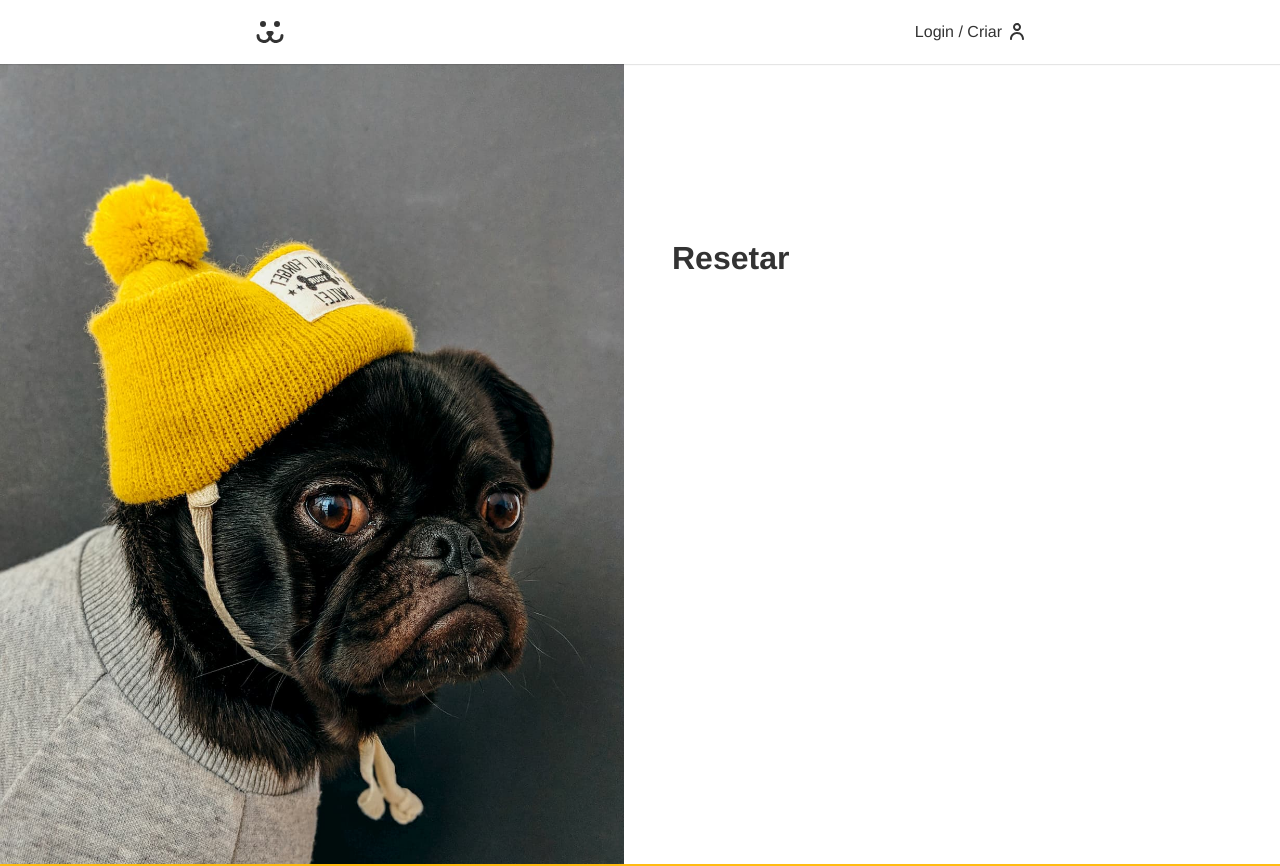
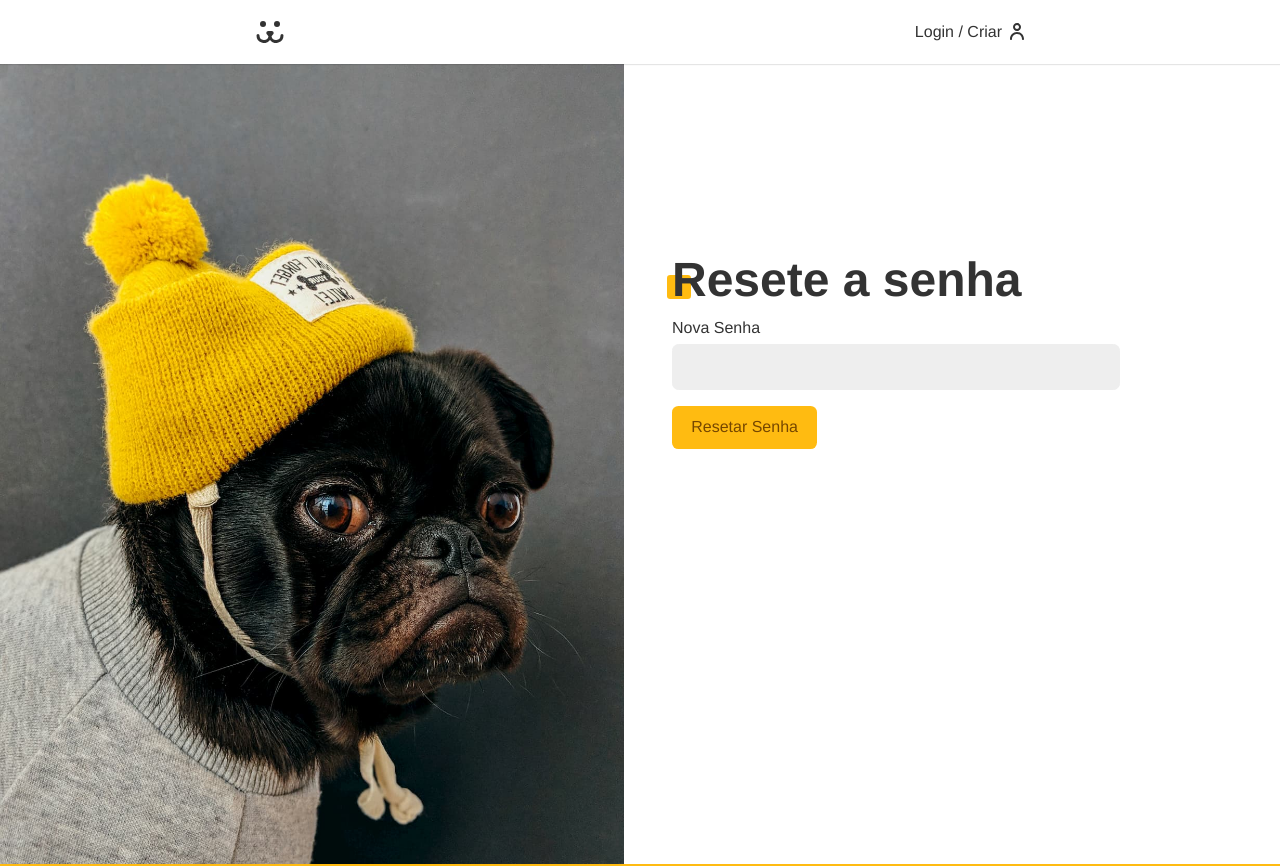
Before and after one commit to kabitschke/projetoDogs, a Next.js app: page /login/resetar in a window 1280 px wide. Shown: the top 866 px of the page. Built offline with nearby package versions, Linux system fonts and the light colour scheme; no server answers.

Commit message:
User Get

```diff
--- /dev/null
+++ b/src/actions/passwor-reset.ts
@@ -0,0 +1,26 @@
+"use server"
+import { PASSWORD_RESET } from "@/functions/api";
+import apiError from "@/functions/api-error";
+import { redirect } from "next/navigation";
+
+
+export default async function passwordReset(state: {}, formData: FormData) {
+  const login = formData.get('login') as string | null;
+  const key = formData.get('key') as string | null;
+  const password = formData.get('password') as string | null;
+
+  try {
+    if (!login || !key || !password) throw new Error('Preencha os dados');
+
+    const { url } = PASSWORD_RESET();
+
+    const response = await fetch(url, {
+      method: 'POST',
+      body: formData,
+    });
+    if (!response.ok) throw new Error('Não autorizado.');
+  } catch (error: unknown) {
+    return apiError(error);
+  }
+  redirect('/login');
+}
--- /dev/null
+++ b/src/actions/user-get.ts
@@ -0,0 +1,41 @@
+"use server"
+
+import { USER_GET } from "@/functions/api";
+import apiError from "@/functions/api-error";
+import { cookies } from "next/headers";
+
+export type User = {
+  id: number;
+  email: string;
+  username: string;
+  nome: string;
+}
+
+
+export default async function userGet() {
+
+
+  try {
+    const token = (await cookies()).get('token')?.value;
+    if (!token) throw new Error('Token não encontrado.');
+    const { url } = USER_GET();
+
+    const response = await fetch(url, {
+      method: 'GET',
+      headers: {
+        Authorization: 'Bearer ' + token,
+      },
+      next: {
+        revalidate: 60
+      }
+
+    })
+    if (!response.ok) throw new Error('Erro ao pegar o usuário.');
+    const data = await response.json() as User;
+    return { data, ok: true, error: '' };
+  } catch (error: unknown) {
+    return apiError(error);
+
+  }
+
+}
--- a/src/app/login/resetar/page.tsx
+++ b/src/app/login/resetar/page.tsx
@@ -1,3 +1,4 @@
+import LoginResetarForm from "@/components/login/login-resetar-form";
 import { Metadata } from "next";
 
 export const medata: Metadata = {
@@ -5,6 +6,22 @@
   description: 'Resete a sua senha',
 };
 
-export default async function ResetarPage() {
-  return <main><h1>Resetar</h1></main>
+type ResetarSearchParams = {
+  searchParams: {
+    key: string;
+    login: string;
+  }
 }
+
+export default async function ResetarPage({ searchParams }: ResetarSearchParams) {
+
+  return (
+    <div className="animeLeft">
+      <h1 className="title">Resete a senha</h1>
+      <LoginResetarForm
+        keyToken={searchParams.key}
+        login={searchParams.login}
+      />
+    </div>
+  );
+}
--- a/src/components/header.tsx
+++ b/src/components/header.tsx
@@ -1,10 +1,11 @@
 import Link from "next/link";
 import styles from './header.module.css';
 import Image from "next/image";
+import userGet from "@/actions/user-get";
 
-export default function Header() {
+export default async function Header() {
 
-  const user = false;
+  const { data } = await userGet();
   return (
     <header className={styles.header}>
       <nav className={`${styles.nav} container`}>
@@ -13,8 +14,8 @@
         </Link>
 
         {
-          user ? (
-            <Link href={'/conta'} className={styles.login}>Dogs</Link>
+          data ? (
+            <Link href={'/conta'} className={styles.login}>{data.username}</Link>
 
           ) : (
             <Link href={'/login'} className={styles.login}>Login / Criar</Link>
--- /dev/null
+++ b/src/components/login/login-resetar-form.tsx
@@ -0,0 +1,52 @@
+'use client'
+
+import { useFormStatus } from "react-dom";
+import Button from "@/components/forms/button";
+import React from "react";
+import Input from "@/components/forms/input";
+import ErrorMessage from "../helper/error-message";
+import styles from './login-form.module.css';
+import passwordReset from "@/actions/passwor-reset";
+
+
+function FormButton() {
+  const { pending } = useFormStatus();
+  return <>{pending ? <Button disabled={pending}>Resetando...</Button> :
+    <Button>Resetar Senha</Button>
+  }</>
+}
+
+export default function LoginResetarForm({ keyToken, login }: { login: string, keyToken: string }) {
+  const [state, action] = React.useActionState(passwordReset, {
+    ok: false,
+    error: '',
+    data: null
+  });
+
+  const [url, setUrl] = React.useState('');
+
+  React.useEffect(() => {
+    setUrl(window.location.href.replace('perdeu', 'resetar'));
+  }, []);
+
+  return (
+
+    <form action={action} className={styles.form}>
+      <Input label={'Nova Senha'} name={'password'} type="password" />
+      <input type="hidden" name="login" value={login} />
+      <input type="hidden" name="key" value={keyToken} />
+
+      <ErrorMessage error={state.error} />
+
+
+      <FormButton />
+
+
+
+
+    </form>
+
+
+
+  );
+}
--- a/src/functions/api.ts
+++ b/src/functions/api.ts
@@ -19,15 +19,10 @@
   };
 }
 
-export function USER_GET(token) {
+export function USER_GET() {
   return {
     url: API_URL + '/api/user',
-    options: {
-      method: 'GET',
-      headers: {
-        Authorization: 'Bearer ' + token,
-      },
-    },
+
   };
 }
 
@@ -103,16 +98,9 @@
   };
 }
 
-export function PASSWORD_RESET(body) {
+export function PASSWORD_RESET() {
   return {
     url: API_URL + '/api/password/reset',
-    options: {
-      method: 'POST',
-      headers: {
-        'Content-Type': 'application/json',
-      },
-      body: JSON.stringify(body),
-    },
   };
 }
 
```
